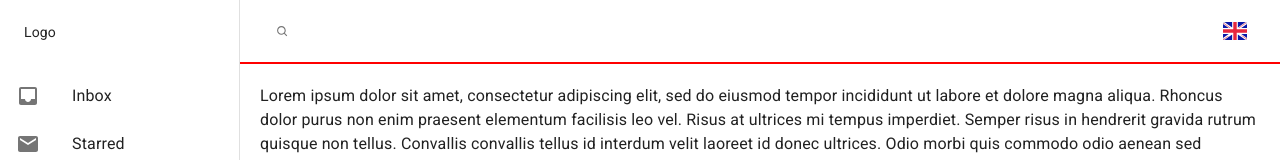
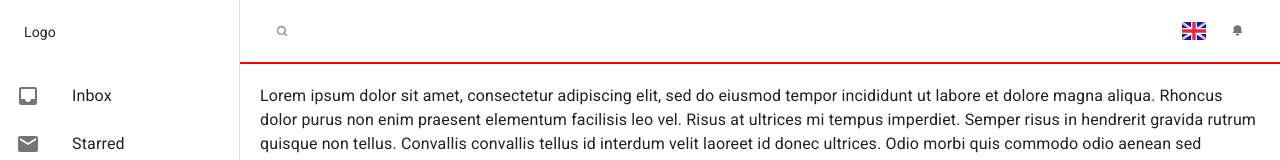
Before and after one commit to super-austin/MUISample, a React (Create React App) app: page / in a window 1280 px wide. Shown: the top 160 px of the page. Built offline with nearby package versions, Linux system fonts and the light colour scheme.

Commit message:
header -> Notification 50% done

```diff
--- a/src/components/MainHeader/Notifications.js
+++ b/src/components/MainHeader/Notifications.js
@@ -0,0 +1,118 @@
+// icons
+import {
+  Box,
+  Divider,
+  IconButton,
+  Link,
+  Menu,
+  MenuItem,
+  Typography,
+} from "@material-ui/core";
+import { makeStyles, styled, withStyles } from "@material-ui/styles";
+
+// icons
+import { HiBell } from "react-icons/hi";
+
+// components
+import MenuArrow from "../UI/MenuArrow";
+
+// styles
+const useStyles = makeStyles((theme) => ({
+  grayMain: {
+    color: theme.palette.gray.main,
+  },
+  grayDark: {
+    color: theme.palette.gray.dark,
+  },
+}));
+
+const StyledMenu = withStyles((theme) => ({
+  paper: {
+    minWidth: 250,
+    boxShadow: `0 2px 10px -5px ${theme.palette.green.darker}`,
+  },
+}))((props) => (
+  <Menu
+    elevation={0}
+    getContentAnchorEl={null}
+    anchorOrigin={{
+      vertical: "bottom",
+      horizontal: "center",
+    }}
+    transformOrigin={{
+      vertical: "top",
+      horizontal: "center",
+    }}
+    {...props}
+  />
+));
+
+const BoxStyle = styled(Box)(({ theme }) => ({
+  padding: "10px 16px",
+}));
+
+const LinkStyle = styled(Link)(({ theme }) => ({
+  display: "block",
+  textAlign: "center",
+  padding: theme.spacing(1),
+  color: theme.palette.green.dark,
+  fontSize: theme.spacing(2),
+  fontWeight: 500,
+  borderRadius: theme.spacing(0.75),
+  "&:hover": {
+    backgroundColor: theme.palette.green.light,
+    underline: "none",
+  },
+}));
+
+const Notifications = (props) => {
+  const classes = useStyles();
+
+  return (
+    <>
+      <IconButton
+        aria-controls='notifications'
+        aria-haspopup='true'
+        onClick={props.onOpen}>
+        <HiBell fontSize='small' />
+      </IconButton>
+
+      <StyledMenu
+        id='notificationsMenu'
+        anchorEl={props.anchorEl}
+        keepMounted
+        open={Boolean(props.anchorEl)}
+        onClose={props.onClose}>
+        <MenuArrow />
+
+        {/* Header */}
+        <BoxStyle>
+          <Typography variant='h6' component='h3'>
+            Notifications
+          </Typography>
+          <Typography
+            variant='body2'
+            component='paragraph'
+            className={classes.grayMain}>
+            You have {0} unread messages
+          </Typography>
+        </BoxStyle>
+
+        <Divider />
+
+        <MenuItem>List of Data</MenuItem>
+
+        <Divider />
+
+        {/* Footer */}
+        <BoxStyle>
+          <LinkStyle href='/' underline='none'>
+            View All
+          </LinkStyle>
+        </BoxStyle>
+      </StyledMenu>
+    </>
+  );
+};
+
+export default Notifications;
--- a/src/components/MainHeader/SelectLanguage.js
+++ b/src/components/MainHeader/SelectLanguage.js
@@ -29,7 +29,10 @@ const StyledMenu = withStyles((theme) => ({
       vertical: "bottom",
       horizontal: "center",
     }}
-    transformOrigin={{ vertical: "top", horizontal: "center" }}
+    transformOrigin={{
+      vertical: "top",
+      horizontal: "center",
+    }}
     {...props}
   />
 ));
@@ -62,7 +65,7 @@ const languages = [
 
 const LanguageSelector = (props) => {
   return (
-    <Box>
+    <>
       <IconButtonStyle
         aria-controls='language-selector'
         aria-haspopup='true'
@@ -86,7 +89,7 @@ const LanguageSelector = (props) => {
           </StyledMenuItem>
         ))}
       </StyledMenu>
-    </Box>
+    </>
   );
 };
 
--- a/src/layout/MainHeader.js
+++ b/src/layout/MainHeader.js
@@ -8,6 +8,7 @@ import { BiSearch } from "react-icons/bi";
 
 // components
 import LanguageSelector from "../components/MainHeader/SelectLanguage";
+import Notifications from "../components/MainHeader/Notifications";
 
 import { drawerWidth } from "./Layout";
 
@@ -43,11 +44,16 @@ const ToggleButtonStyle = styled(IconButton)(({ theme }) => ({
 }));
 
 const MainHeader = (props) => {
-  const [anchorEl, setAnchorEl] = useState(null);
+  const [showLang, setShowLang] = useState(null);
+  const [showNotification, setShowNotification] = useState(null);
 
-  // open and close dropdown menu
-  const handleOpen = (e) => setAnchorEl(e.currentTarget);
-  const handleClose = () => setAnchorEl(null);
+  // open and close lang menu
+  const handleOpenLang = (e) => setShowLang(e.currentTarget);
+  const handleCloseLang = () => setShowLang(null);
+
+  // notifications
+  const handleOpenNotification = (e) => setShowNotification(e.currentTarget);
+  const handleCloseNotification = () => setShowNotification(null);
 
   return (
     <AppBarStyle position='fixed'>
@@ -71,12 +77,17 @@ const MainHeader = (props) => {
         <ContainerStyle>
           {/* Language selector */}
           <LanguageSelector
-            anchorEl={anchorEl}
-            onOpen={handleOpen}
-            onClose={handleClose}
+            anchorEl={showLang}
+            onOpen={handleOpenLang}
+            onClose={handleCloseLang}
           />
 
           {/* Notification */}
+          <Notifications
+            anchorEl={showNotification}
+            onOpen={handleOpenNotification}
+            onClose={handleCloseNotification}
+          />
 
           {/* User Avatar */}
         </ContainerStyle>
```
